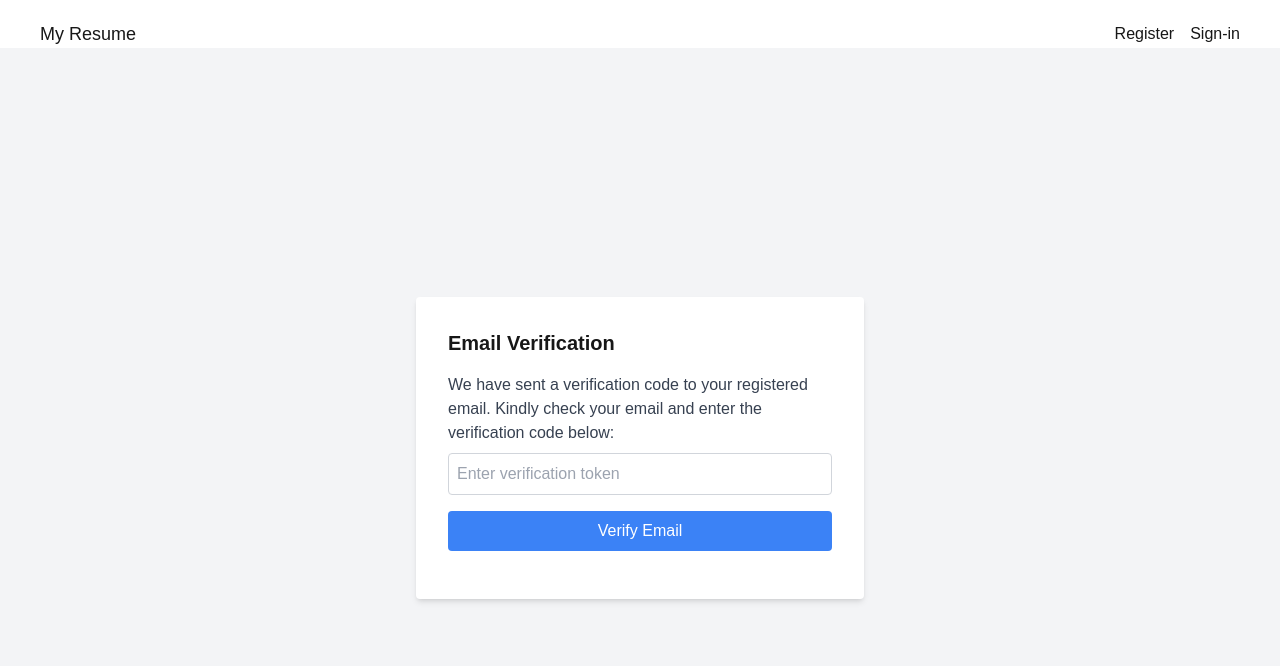
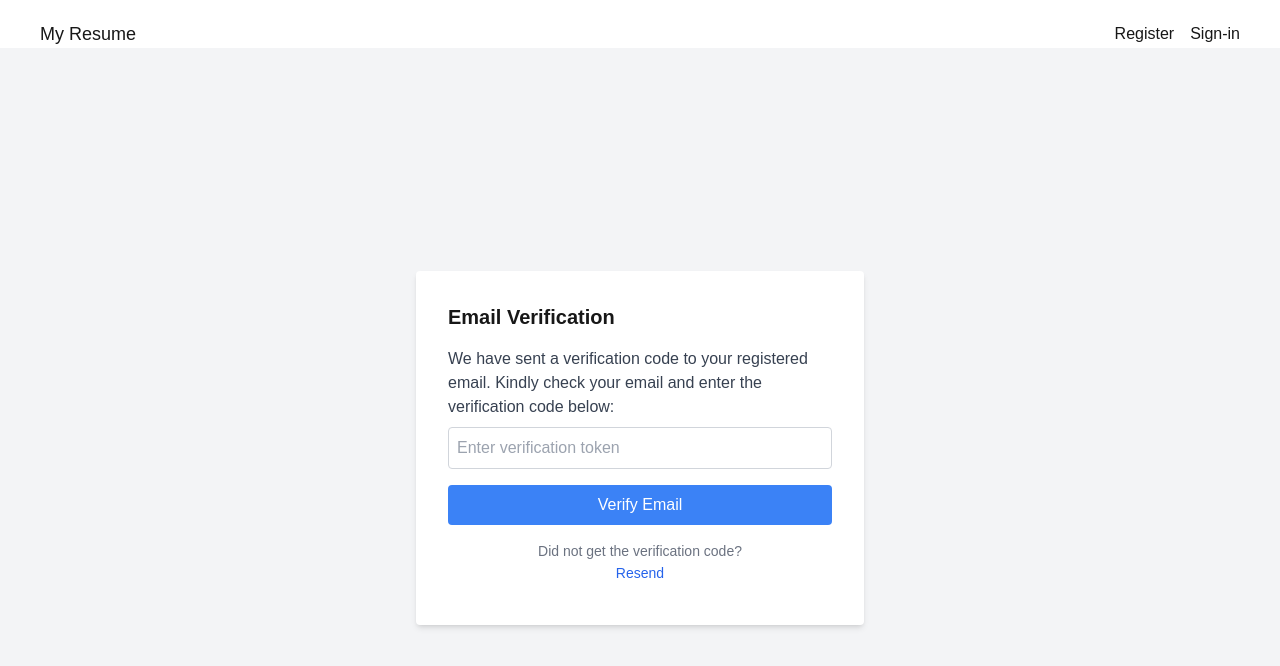
Before and after one commit to MuhammadYasirSiddique/my-resume-app, a Next.js app: page /auth/verify-email in a window 1280 px wide. Shown: the top 666 px of the page. Built offline with nearby package versions, Linux system fonts and the light colour scheme; no server answers.

Commit message:
Success! Resending Verification code, update database and send to email

```diff
--- /dev/null
+++ b/src/app/api/resendVerification/route.ts
@@ -0,0 +1,62 @@
+import { NextRequest, NextResponse } from "next/server";
+import { db } from "@/db/index"; // Assuming db instance is already set up in your project
+import { users } from "@/db/schema"; // Assuming you have users schema
+import { eq } from "drizzle-orm";
+import { sendVerificationEmail } from "@/utils/sendEmail"; // Assuming this function sends emails
+import { generateCode } from "@/utils/Token"; // Assuming this generates a verification code
+
+export async function POST(req: NextRequest) {
+  try {
+    const { email } = await req.json();
+
+    // Validate that the email was passed
+    if (!email) {
+      return NextResponse.json(
+        { message: "Email is required." },
+        { status: 400 }
+      );
+    }
+
+    // Fetch the user by email
+    const user = await db.select().from(users).where(eq(users.email, email));
+
+    const foundUser = user[0]; // This will give you the first result from the query.
+
+    if (!foundUser) {
+      return NextResponse.json({ message: "User not found." }, { status: 404 });
+    }
+
+    // Check if the user is already verified
+    if (foundUser.email_verified) {
+      return NextResponse.json(
+        { message: "Email is already verified." },
+        { status: 400 }
+      );
+    }
+
+    // Generate a new verification code
+    const newVerificationCode = generateCode();
+
+    const newVerificationCodeString = newVerificationCode.toString();
+    // Update the verification code in the database
+    await db
+      .update(users)
+      .set({ verification_token: newVerificationCodeString })
+      .where(eq(users.email, email));
+
+    // Send the verification email
+    await sendVerificationEmail(email, newVerificationCode);
+
+    // Respond with success
+    return NextResponse.json(
+      { message: "Verification email resent successfully." },
+      { status: 200 }
+    );
+  } catch (error) {
+    console.error("Error in resendVerification:", error);
+    return NextResponse.json(
+      { message: "Error resending verification email." },
+      { status: 500 }
+    );
+  }
+}
--- a/src/app/auth/verify-email/page.tsx
+++ b/src/app/auth/verify-email/page.tsx
@@ -1,3 +1,94 @@
+// "use client";
+
+// import { useState, useEffect } from "react";
+// import { useSearchParams } from "next/navigation"; // Import useSearchParams
+// import { useRouter } from "next/navigation";
+
+// const VerifyEmail = () => {
+//   const [token, setToken] = useState<string>(""); // Token from the user input
+//   const [message, setMessage] = useState(""); // Message to display status
+//   const [submittedToken, setSubmittedToken] = useState<string | null>(null);
+//   const searchParams = useSearchParams(); // Get query parameters
+//   const email = searchParams.get("email"); // Retrieve the email from the query params
+//   const router = useRouter();
+//   console.log(email);
+//   useEffect(() => {
+//     if (submittedToken && email) {
+//       setMessage("Verifying your email...");
+
+//       // Function to send POST request to the server to verify email
+//       const verifyEmail = async () => {
+//         try {
+//           const response = await fetch("/api/emailVerify", {
+//             method: "POST",
+//             headers: {
+//               "Content-Type": "application/json",
+//             },
+//             body: JSON.stringify({ email, token: submittedToken }),
+//           });
+
+//           const data = await response.json();
+//           console.log("API Response:", data);
+
+//           if (response.ok) {
+//             setMessage("Email verified successfully!");
+//             router.push("/signin");
+//           } else {
+//             setMessage(data.message || "Email verification failed.");
+//           }
+//         } catch (error) {
+//           console.error("Error verifying email:", error);
+//           setMessage("An error occurred during verification.");
+//         }
+//       };
+
+//       verifyEmail();
+//     }
+//   }, [submittedToken, email, router]); // Re-run the effect when submittedToken or email changes
+
+//   const handleSubmit = (e: React.FormEvent) => {
+//     e.preventDefault();
+//     if (token && email) {
+//       setSubmittedToken(token); // Set the submitted token to trigger useEffect
+//       setToken(""); // Clear the input field after submission
+//     } else {
+//       setMessage("Please enter a valid token.");
+//     }
+//   };
+
+//   return (
+//     <div className="flex items-center justify-center min-h-screen bg-gray-100">
+//       <div className="bg-white p-8 rounded shadow-md w-full max-w-md">
+//         <h1 className="text-xl font-semibold mb-4">Email Verification</h1>
+//         <form onSubmit={handleSubmit}>
+//           <label htmlFor="token" className="block text-gray-700 mb-2">
+//             We have sent a verification code to your registered email. Kindly
+//             check your email and enter the verification code below:
+//           </label>
+//           <input
+//             id="token"
+//             type="text"
+//             value={token}
+//             onChange={(e) => setToken(e.target.value)}
+//             className="w-full p-2 border border-gray-300 rounded mb-4"
+//             placeholder="Enter verification token"
+//             required
+//           />
+//           <button
+//             type="submit"
+//             className="w-full bg-blue-500 text-white p-2 rounded hover:bg-blue-600 transition"
+//           >
+//             Verify Email
+//           </button>
+//         </form>
+//         <p className="text-gray-600 mt-4">{message}</p>
+//       </div>
+//     </div>
+//   );
+// };
+
+// export default VerifyEmail;
+
 "use client";
 
 import { useState, useEffect } from "react";
@@ -8,10 +99,12 @@ const VerifyEmail = () => {
   const [token, setToken] = useState<string>(""); // Token from the user input
   const [message, setMessage] = useState(""); // Message to display status
   const [submittedToken, setSubmittedToken] = useState<string | null>(null);
+  const [resendMessage, setResendMessage] = useState(""); // Resend status message
   const searchParams = useSearchParams(); // Get query parameters
   const email = searchParams.get("email"); // Retrieve the email from the query params
   const router = useRouter();
   console.log(email);
+
   useEffect(() => {
     if (submittedToken && email) {
       setMessage("Verifying your email...");
@@ -56,6 +149,39 @@ const VerifyEmail = () => {
     }
   };
 
+  // Function to handle resending the verification email
+  const handleResendVerification = async () => {
+    if (!email) {
+      setResendMessage("Email not found.");
+      return;
+    }
+
+    setResendMessage("Resending verification email...");
+
+    try {
+      const response = await fetch("/api/resendVerification", {
+        method: "POST",
+        headers: {
+          "Content-Type": "application/json",
+        },
+        body: JSON.stringify({ email }),
+      });
+
+      const data = await response.json();
+
+      if (response.ok) {
+        setResendMessage("Verification email resent successfully!");
+      } else {
+        setResendMessage(
+          data.message || "Failed to resend verification email."
+        );
+      }
+    } catch (error) {
+      console.error("Error resending email:", error);
+      setResendMessage("An error occurred while resending verification email.");
+    }
+  };
+
   return (
     <div className="flex items-center justify-center min-h-screen bg-gray-100">
       <div className="bg-white p-8 rounded shadow-md w-full max-w-md">
@@ -82,6 +208,20 @@ const VerifyEmail = () => {
           </button>
         </form>
         <p className="text-gray-600 mt-4">{message}</p>
+
+        {/* Resend verification link */}
+        <div className="mt-4 text-center">
+          <p className="text-sm text-gray-500">
+            Did not get the verification code?
+          </p>
+          <button
+            onClick={handleResendVerification}
+            className="text-blue-600 hover:underline text-sm"
+          >
+            Resend
+          </button>
+          <p className="text-gray-600 mt-2">{resendMessage}</p>
+        </div>
       </div>
     </div>
   );
```
